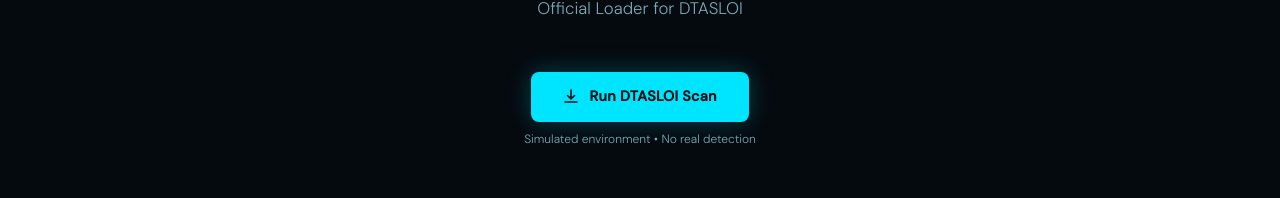
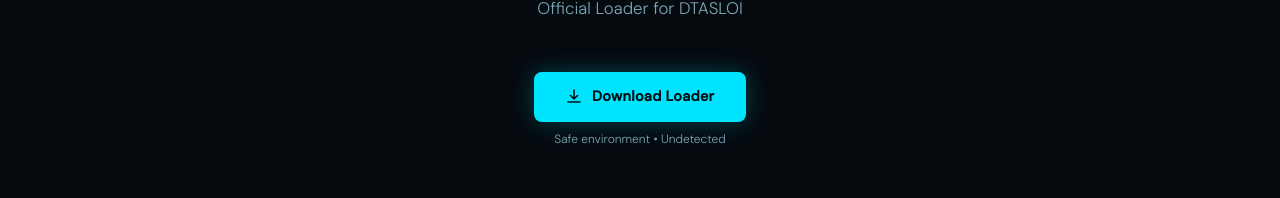
Before and after one commit to DeezVrOfficial/DTASLOI-Website, a Next.js app: page / in a window 1280 px wide. Shown: the part 372-570 px from the top of the page. Built offline with nearby package versions, Linux system fonts and the light colour scheme.

Commit message:
Update page.tsx

```diff
--- a/app/page.tsx
+++ b/app/page.tsx
@@ -237,9 +237,9 @@
                 stroke="currentColor" strokeWidth="1.6"
                 strokeLinecap="round" strokeLinejoin="round"/>
             </svg>
-            Run DTASLOI Scan
+            Download Loader
           </a>
-          <p className="download-note">Simulated environment • No real detection</p>
+          <p className="download-note">Safe environment • Undetected</p>
         </div>
       </section>
 
```
